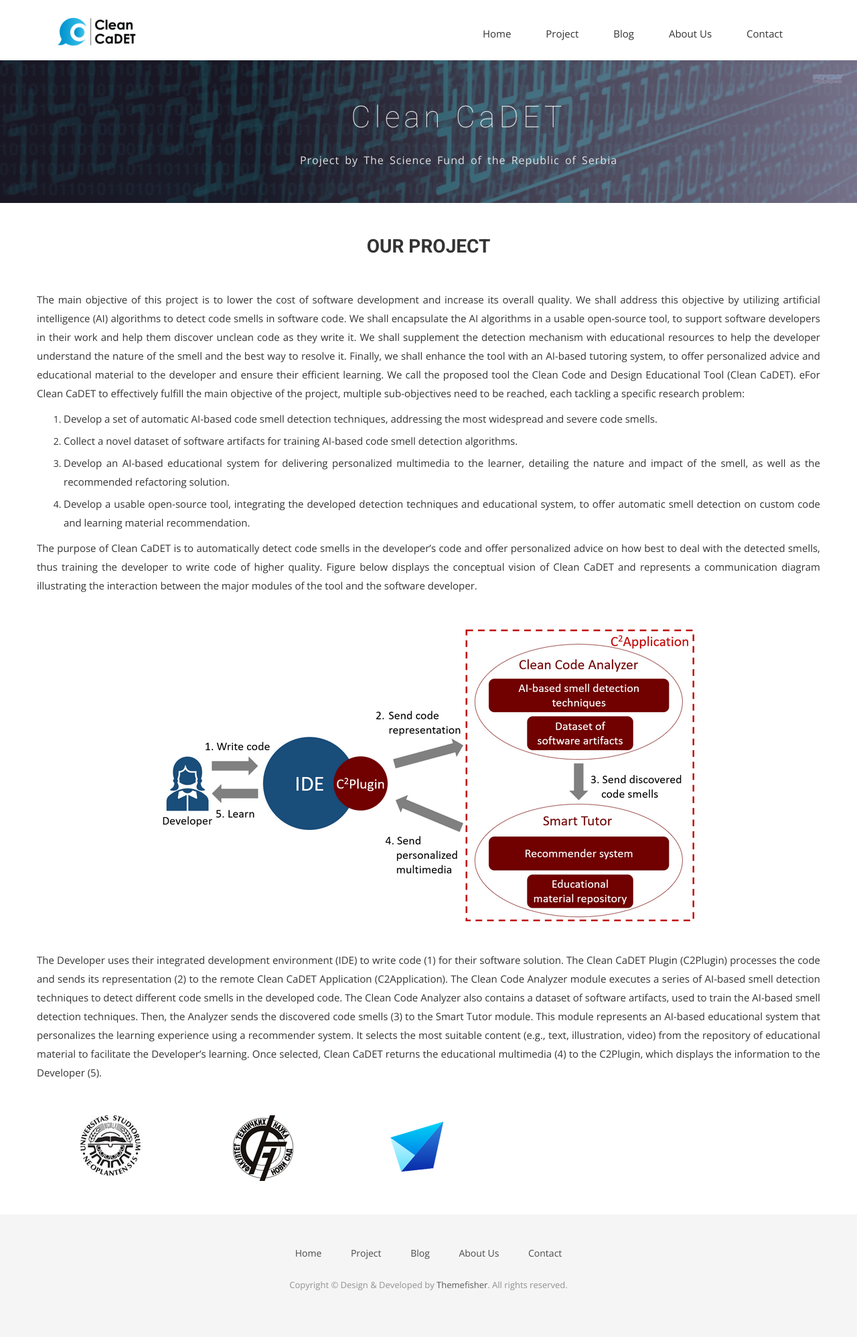
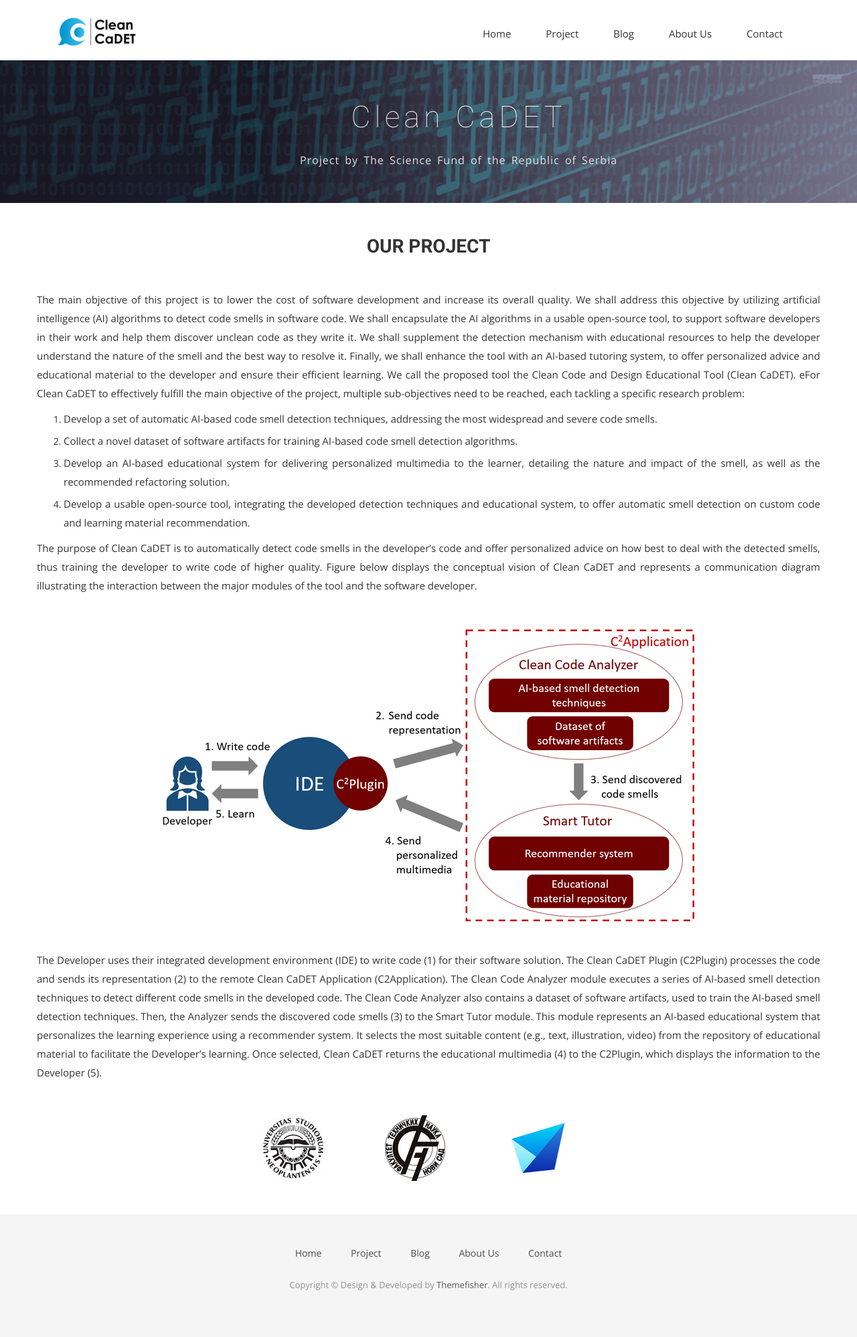
Before and after one commit to Clean-CaDET/clean-cadet.github.io, a Jekyll site: the page built from project.html, in a window 1280 px wide. Shown: the whole page at 67% size. Built offline with Jekyll 4.4.1, drawn with Linux system fonts in a browser that asks for light colours; nearby versions of some CDN libraries; some web fonts are replaced.

Commit message:
Center project logos.

```diff
--- a/css/owl.carousel.css
+++ b/css/owl.carousel.css
@@ -16,7 +16,7 @@
 .owl-carousel{
 	display: none;
 	position: relative;
-	width: 100%;
+	width: 80%;
 	-ms-touch-action: pan-y;
 }
 .owl-carousel .owl-wrapper{
@@ -38,7 +38,9 @@
 }
 
 .owl-carousel .owl-item{
-	float: left;
+	display: inline-block;
+	float: none;
+	vertical-align: middle;
 }
 .owl-controls .owl-page,
 .owl-controls .owl-buttons div{
@@ -67,4 +69,5 @@
   -webkit-transform: translate3d(0,0,0);
   -moz-transform: translate3d(0,0,0);
   -ms-transform: translate3d(0,0,0);
+	text-align: center;
 }
```
Also changed, not shown: css/airspace.css (line endings or trailing spaces).
